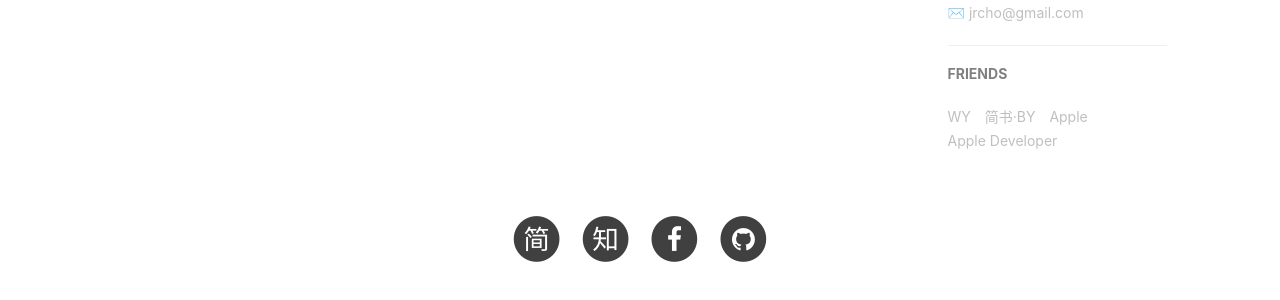
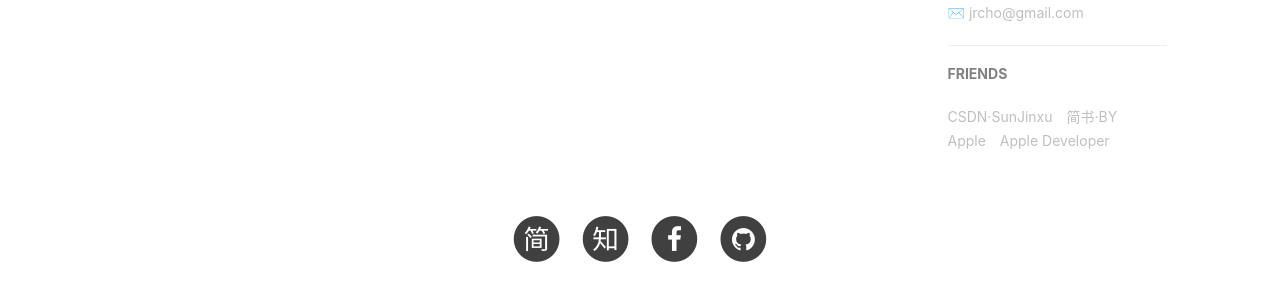
Before and after one commit to JerichoX/jerichox.github.io, a Jekyll site: the page built from index.html, in a window 1280 px wide. Shown: the part 1143-1443 px from the top of the page. Built offline with Jekyll 4.4.1, drawn with Linux system fonts in a browser that asks for light colours; nearby versions of some CDN libraries; the list of posts is cut into pages by our own code; comment, search, counter and statistics services are not loaded.

Commit message:
update about

```diff
--- a/_config.yml
+++ b/_config.yml
@@ -99,8 +99,8 @@ service-worker: true
 # Friends
 friends: [
     {
-        title: "WY",
-        href: "http://zhengwuyang.com"
+        title: "CSDN·SunJinxu",
+        href: "https://me.csdn.net/qq_38537286"
     },{
         title: "简书·BY",
         href: "http://www.jianshu.com/u/e71990ada2fd"
```
